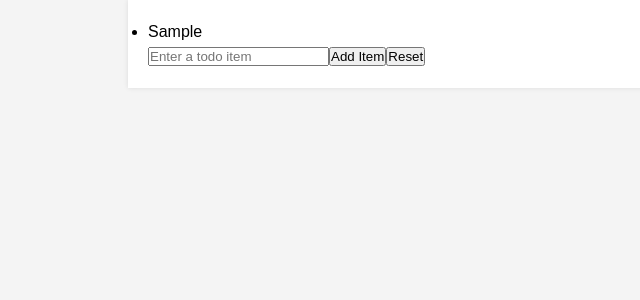
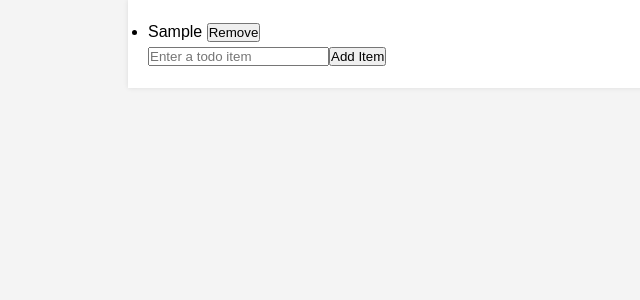
Before and after one commit to mredag/reactExercises, a React (Create React App) app in the folder react-exercises/: page / in a window 1280 px wide. Both pictures are taken after typing "Sample" into the empty fields and a click on the button "Add Item". Shown: the top 300 px of the page, without its empty margins (0-640 px from the left). Built offline with nearby package versions, Linux system fonts and the light colour scheme.

Commit message:
exercise 25 done

```diff
--- a/react-exercises/src/TodoList.js
+++ b/react-exercises/src/TodoList.js
@@ -15,15 +15,19 @@ function TodoList() {
     }
   };
 
-  const handleReset = () => {
-    setItems([]);
+  const handleRemoveItem = (indexToRemove) => {
+    const newItems = items.filter((_, index) => index !== indexToRemove);
+    setItems(newItems);
   };
 
   return (
     <div>
       <ul>
         {items.map((item, index) => (
-          <li key={index}>{item}</li>
+          <li key={index}>
+            {item}{' '}
+            <button onClick={() => handleRemoveItem(index)}>Remove</button>
+          </li>
         ))}
       </ul>
       <input
@@ -33,7 +37,6 @@ function TodoList() {
         placeholder="Enter a todo item"
       />
       <button onClick={handleAddItem}>Add Item</button>
-      <button onClick={handleReset}>Reset</button>
     </div>
   );
 }
```
